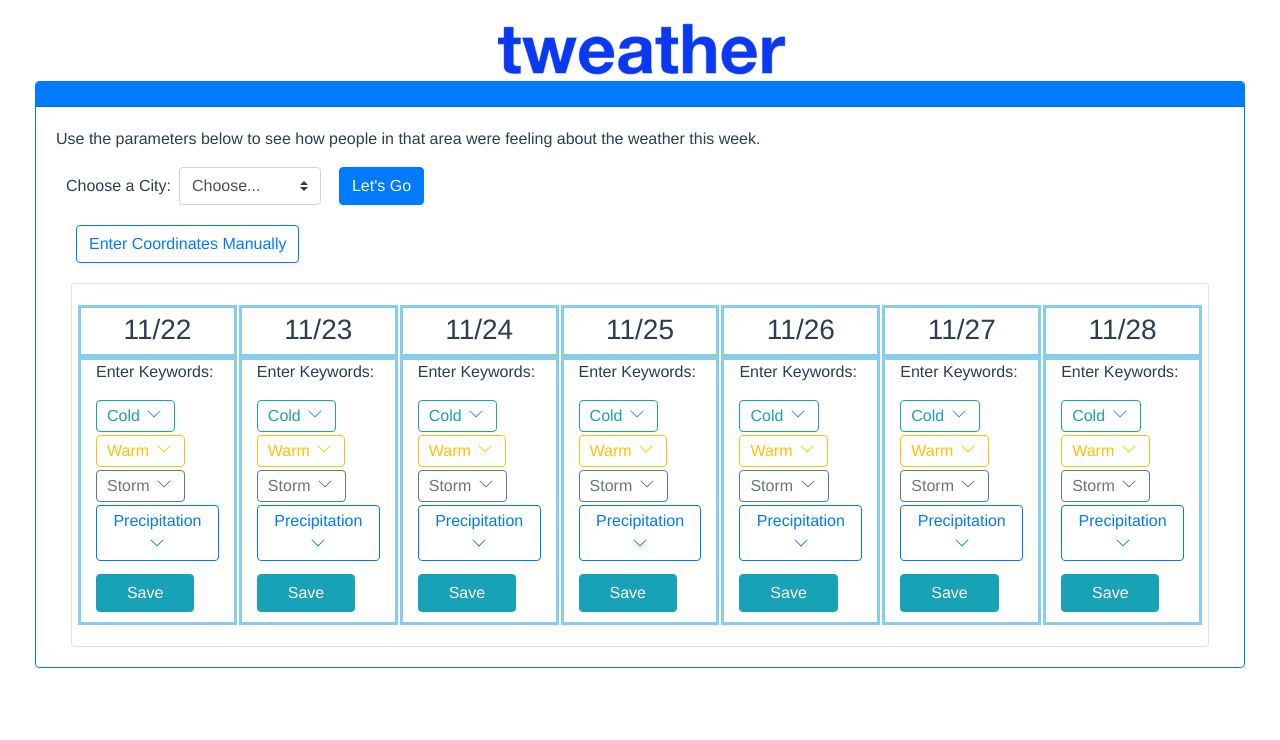
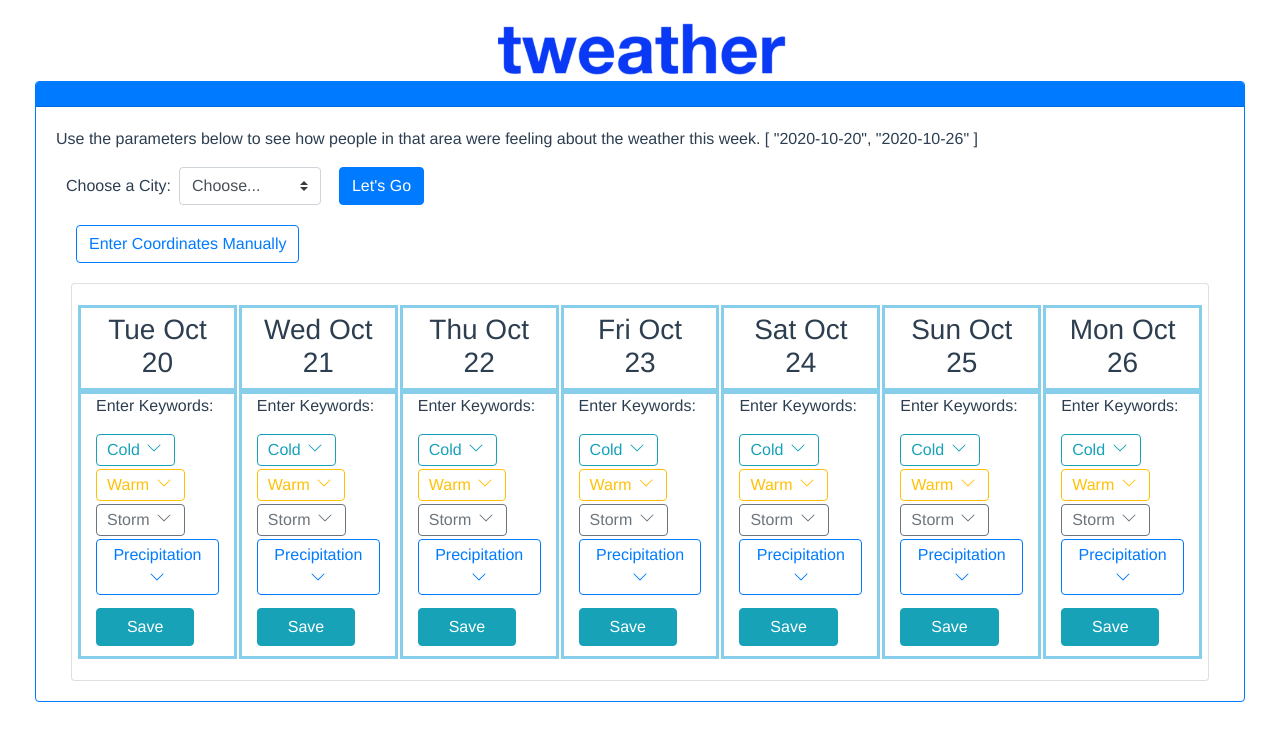
Before and after one commit to veronicabuss/tweather, a Vue app in the folder frontend/: page / in a window 1280 px wide. Shown: the top 740 px of the page. Built offline with nearby package versions, Linux system fonts and the light colour scheme.

Commit message:
Fixed the dates

```diff
--- a/frontend/src/components/Home.vue
+++ b/frontend/src/components/Home.vue
@@ -104,25 +104,25 @@
           <!-- Date Header Row -->
           <b-row class="header-row">
             <b-col class="header" id="date-header-1">
-              <h3>11/22</h3>
+              <h3>{{ this.daysInRange[0][0]}}</h3>
             </b-col>
             <b-col class="header" id="date-header-2">
-              <h3>11/23</h3>
+              <h3>{{ this.daysInRange[1][0]}}</h3>
             </b-col>
             <b-col class="header" id="date-header-3">
-              <h3>11/24</h3>
+              <h3>{{ this.daysInRange[2][0]}}</h3>
             </b-col>
             <b-col class="header" id="date-header-4">
-              <h3>11/25</h3>
+              <h3>{{ this.daysInRange[3][0]}}</h3>
             </b-col>
             <b-col class="header" id="date-header-5">
-              <h3>11/26</h3>
+              <h3>{{ this.daysInRange[4][0]}}</h3>
             </b-col>
             <b-col class="header" id="date-header-6">
-              <h3>11/27</h3>
+              <h3>{{ this.daysInRange[5][0]}}</h3>
             </b-col>
             <b-col class="header" id="date-header-7">
-              <h3>11/28</h3>
+              <h3>{{ this.daysInRange[6][0]}}</h3>
             </b-col>
           </b-row>
           <!-- Keywords Row -->
@@ -153,7 +153,7 @@
               <b-collapse id="day1-precip-collapse">
                 <b-form-checkbox-group v-model="keywords.day1.precip" id="day1-precip-checkboxes" :options="precipOptions"></b-form-checkbox-group>
               </b-collapse>
-              <b-button variant="info" @click="saveKeywords('day1')" style="margin: 10px 0; width: 80%">Save</b-button>
+              <b-button variant="info" @click="saveKeywords('day1', daysInRange[0][1])" style="margin: 10px 0; width: 80%">Save</b-button>
             </b-col>
             <!-- Day 2 Keywords -->
             <b-col class="keywords-col" id="keywords-day-2">
@@ -177,7 +177,7 @@
               <b-collapse id="day2-precip-collapse">
                 <b-form-checkbox-group v-model="keywords.day2.precip" id="day2-precip-checkboxes" :options="precipOptions"></b-form-checkbox-group>
               </b-collapse>
-              <b-button variant="info" @click="saveKeywords('day2')" style="margin: 10px 0; width: 80%">Save</b-button>
+              <b-button variant="info" @click="saveKeywords('day2', daysInRange[1][1])" style="margin: 10px 0; width: 80%">Save</b-button>
             </b-col>
             <!-- Day 3 Keywords -->
             <b-col class="keywords-col" id="keywords-day-3">
@@ -201,7 +201,7 @@
               <b-collapse id="day3-precip-collapse">
                 <b-form-checkbox-group v-model="keywords.day3.precip" id="day3-precip-checkboxes" :options="precipOptions"></b-form-checkbox-group>
               </b-collapse>
-              <b-button variant="info" @click="saveKeywords('day3')" style="margin: 10px 0; width: 80%">Save</b-button>
+              <b-button variant="info" @click="saveKeywords('day3', daysInRange[2][1])" style="margin: 10px 0; width: 80%">Save</b-button>
             </b-col>
             <!-- Day 4 Keywords -->
             <b-col class="keywords-col" id="keywords-day-4">
@@ -225,7 +225,7 @@
               <b-collapse id="day4-precip-collapse">
                 <b-form-checkbox-group v-model="keywords.day4.precip" id="day4-precip-checkboxes" :options="precipOptions"></b-form-checkbox-group>
               </b-collapse>
-              <b-button variant="info" @click="saveKeywords('day4')" style="margin: 10px 0; width: 80%">Save</b-button>
+              <b-button variant="info" @click="saveKeywords('day4', daysInRange[3][1])" style="margin: 10px 0; width: 80%">Save</b-button>
             </b-col>
             <!-- Day 5 Keywords -->
             <b-col class="keywords-col" id="keywords-day-5">
@@ -249,7 +249,7 @@
               <b-collapse id="day5-precip-collapse">
                 <b-form-checkbox-group v-model="keywords.day5.precip" id="day5-precip-checkboxes" :options="precipOptions"></b-form-checkbox-group>
               </b-collapse>
-              <b-button variant="info" @click="saveKeywords('day5')" style="margin: 10px 0; width: 80%">Save</b-button>
+              <b-button variant="info" @click="saveKeywords('day5', daysInRange[4][1])" style="margin: 10px 0; width: 80%">Save</b-button>
             </b-col>
             <!-- Day 6 Keywords -->
             <b-col class="keywords-col" id="keywords-day-6">
@@ -273,7 +273,7 @@
               <b-collapse id="day6-precip-collapse">
                 <b-form-checkbox-group v-model="keywords.day6.precip" id="day6-precip-checkboxes" :options="precipOptions"></b-form-checkbox-group>
               </b-collapse>
-              <b-button variant="info" @click="saveKeywords('day6')" style="margin: 10px 0; width: 80%">Save</b-button>
+              <b-button variant="info" @click="saveKeywords('day6', daysInRange[5][1])" style="margin: 10px 0; width: 80%">Save</b-button>
             </b-col>
             <!-- Day 7 Keywords -->
             <b-col class="keywords-col" id="keywords-day-7">
@@ -297,7 +297,7 @@
               <b-collapse id="day7-precip-collapse">
                 <b-form-checkbox-group v-model="keywords.day7.precip" id="day7-precip-checkboxes" :options="precipOptions"></b-form-checkbox-group>
               </b-collapse>
-              <b-button variant="info" @click="saveKeywords('day7')" style="margin: 10px 0; width: 80%">Save</b-button>
+              <b-button variant="info" @click="saveKeywords('day7', daysInRange[6][1])" style="margin: 10px 0; width: 80%">Save</b-button>
             </b-col>
           </b-row>
         </b-card>
@@ -322,6 +322,24 @@ export default {
         precip: []
       }
     }
+
+    // Get the date range from a week ago until yesterday - format: [[start_date], [end_date]] i.e: ["YYYY-MM-DD", "YYYY-MM-DD"]
+    var todaysDate = new Date()
+    todaysDate = todaysDate.toISOString().split('T')[0]
+    var oneWeekAgo = new Date()
+    oneWeekAgo.setDate(oneWeekAgo.getDate() - 6)
+    oneWeekAgo = oneWeekAgo.toISOString().split('T')[0]
+    const datesRange = [oneWeekAgo.toString(), todaysDate.toString()]
+    this.dateRange = datesRange
+
+    // Get the strings for each date
+    var allDays = []
+    for (i = 6; i >= 0; i--) {
+      var aDate = new Date()
+      aDate.setDate(aDate.getDate() - i)
+      allDays.push([aDate.toString().split(' 202')[0], aDate.toISOString().split('T')[0]])
+    }
+    this.daysInRange = allDays
   },
   data () {
     return {
@@ -343,6 +361,7 @@ export default {
       // Other Variables
       total_precip: null,
       dateRange: null,
+      daysInRange: [],
       cityName: null,
       tempData: null,
       cityData: null,
@@ -384,15 +403,6 @@ export default {
   },
   methods: {
     useDate () {
-      // Get the date range from a week ago until yesterday - format: [[start_date], [end_date]] i.e: ["YYYY-MM-DD", "YYYY-MM-DD"]
-      var todaysDate = new Date()
-      todaysDate = todaysDate.toISOString().split('T')[0]
-      var oneWeekAgo = new Date()
-      oneWeekAgo.setDate(oneWeekAgo.getDate() - 6)
-      oneWeekAgo = oneWeekAgo.toISOString().split('T')[0]
-      const datesRange = [oneWeekAgo.toString(), todaysDate.toString()]
-      this.dateRange = datesRange
-
       // Push the date range to the backend
       const path = 'http://localhost:5000/api/request'
       const json = JSON.stringify({latitude: this.latitude, longitude: this.longitude, date: this.dateRange})
@@ -436,7 +446,7 @@ export default {
       }
     },
     // Function that attaches to the save button
-    saveKeywords (dayNum) {
+    saveKeywords (dayNum, dayStg) {
       var dayKeywords = this.keywords[dayNum].cold
       dayKeywords = dayKeywords.concat(this.keywords[dayNum].warm)
       dayKeywords = dayKeywords.concat(this.keywords[dayNum].storm)
@@ -444,11 +454,7 @@ export default {
       console.log(dayKeywords)
 
       const path = 'http://localhost:5000/api/twitter_request'
-      var oneWeekAgo = new Date()
-      oneWeekAgo.setDate(oneWeekAgo.getDate() - 7)
-      oneWeekAgo = oneWeekAgo.toISOString().split('T')[0]
-
-      const json = JSON.stringify({keywords: dayKeywords, latitude: this.latitude, longitude: this.longitude, radius: this.radius, date: oneWeekAgo})
+      const json = JSON.stringify({keywords: dayKeywords, latitude: this.latitude, longitude: this.longitude, radius: this.radius, date: dayStg})
       axios.post(path, json, {
         headers: {
           'Content-Type': 'application/json'
```
